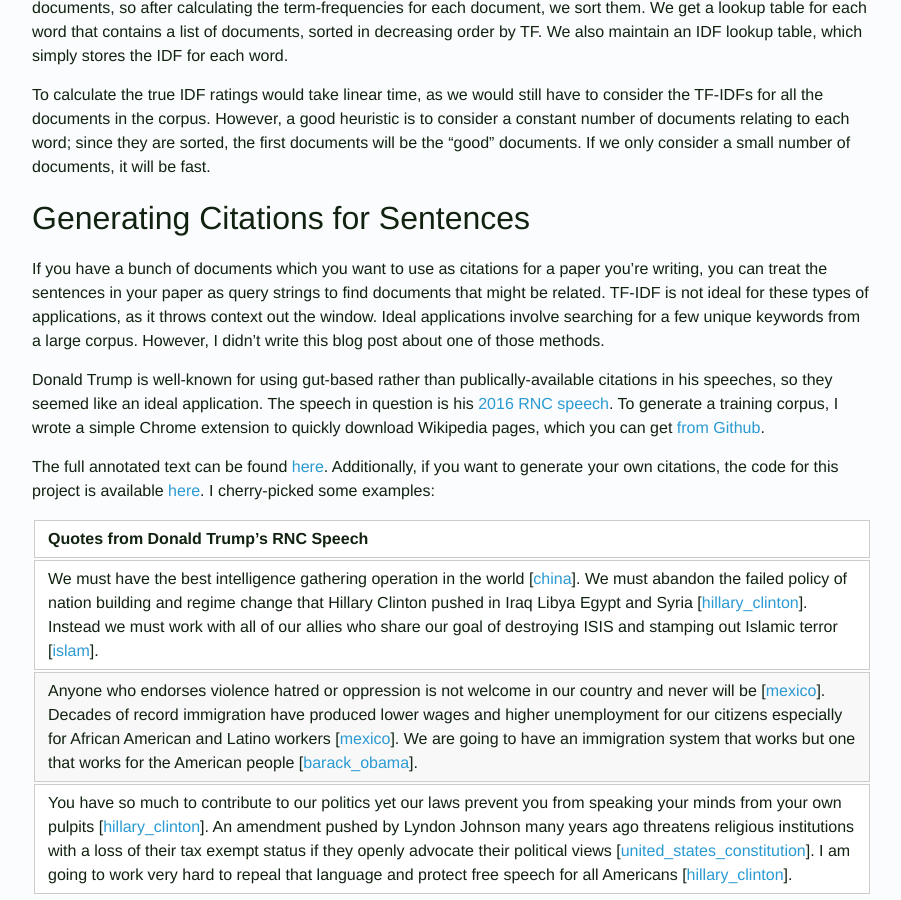
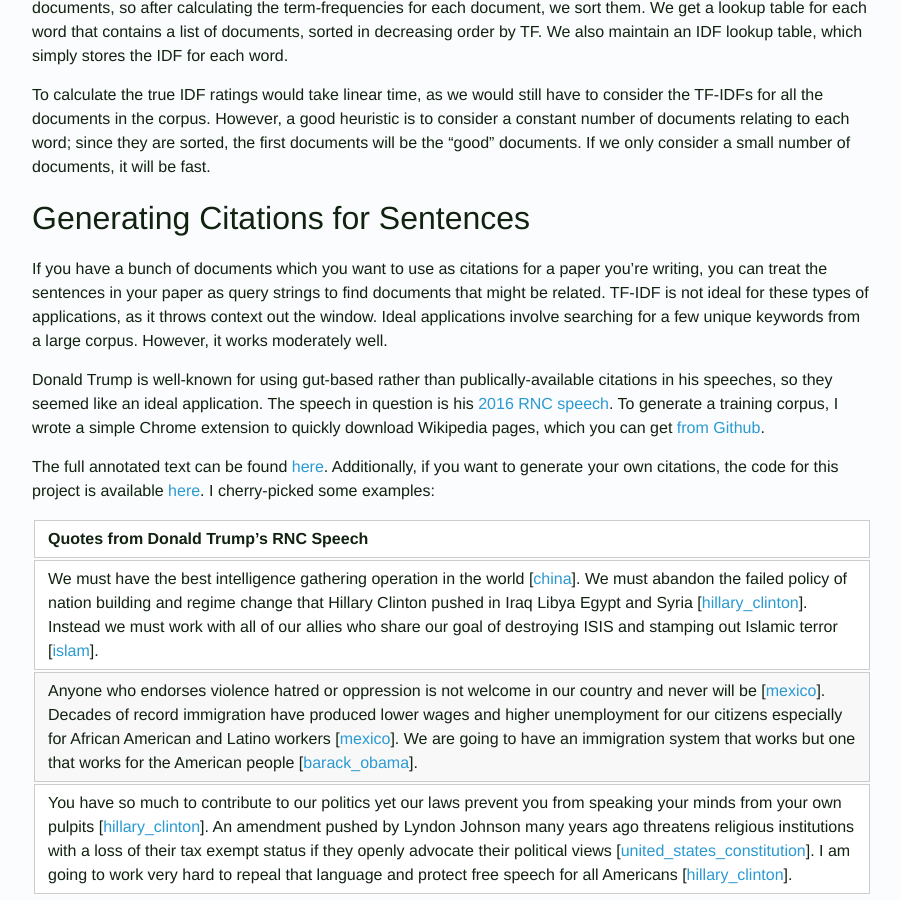
Before and after one commit to codekansas/codekansas.github.io, a Jekyll site: the page built from _posts/2016-08-08-generating-citations.markdown, in a window 1280 px wide and 900 px high, scrolled down 3843 px. Shown: the whole window, without its empty margins (188-1089 px from the left). Built offline with Jekyll 4.4.1, drawn with Linux system fonts in a browser that asks for light colours; formulas are drawn with MathJax 3.

Commit message:
Update 2016-08-08-generating-citations.markdown

```diff
--- a/_posts/2016-08-08-generating-citations.markdown
+++ b/_posts/2016-08-08-generating-citations.markdown
@@ -120,7 +120,7 @@
 
 # Generating Citations for Sentences
 
-If you have a bunch of documents which you want to use as citations for a paper you're writing, you can treat the sentences in your paper as query strings to find documents that might be related. TF-IDF is not ideal for these types of applications, as it throws context out the window. Ideal applications involve searching for a few unique keywords from a large corpus. However, I didn't write this blog post about one of those methods.
+If you have a bunch of documents which you want to use as citations for a paper you're writing, you can treat the sentences in your paper as query strings to find documents that might be related. TF-IDF is not ideal for these types of applications, as it throws context out the window. Ideal applications involve searching for a few unique keywords from a large corpus. However, it works moderately well.
 
 Donald Trump is well-known for using gut-based rather than publically-available citations in his speeches, so they seemed like an ideal application. The speech in question is his [2016 RNC speech][trump-speech]. To generate a training corpus, I wrote a simple Chrome extension to quickly download Wikipedia pages, which you can get [from Github][chrome-extension].
 
```
